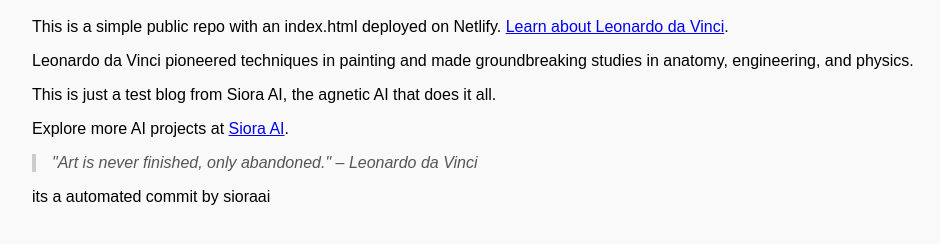
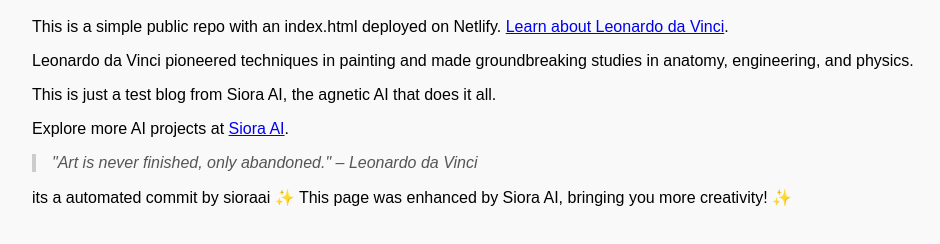
Before and after one commit to glitchoff/renasiaance, a plain HTML site: page index.html in a window 1280 px wide. Shown: the part 72-316 px from the top of the page, without its empty margins (0-940 px from the left). Drawn offline with Linux system fonts and the light colour scheme.

Commit message:
Add Siora AI custom message

```diff
--- a/index.html
+++ b/index.html
@@ -23,3 +23,5 @@
 </html>
 
 its a automated commit by sioraai
+
+✨ This page was enhanced by Siora AI, bringing you more creativity! ✨
```
